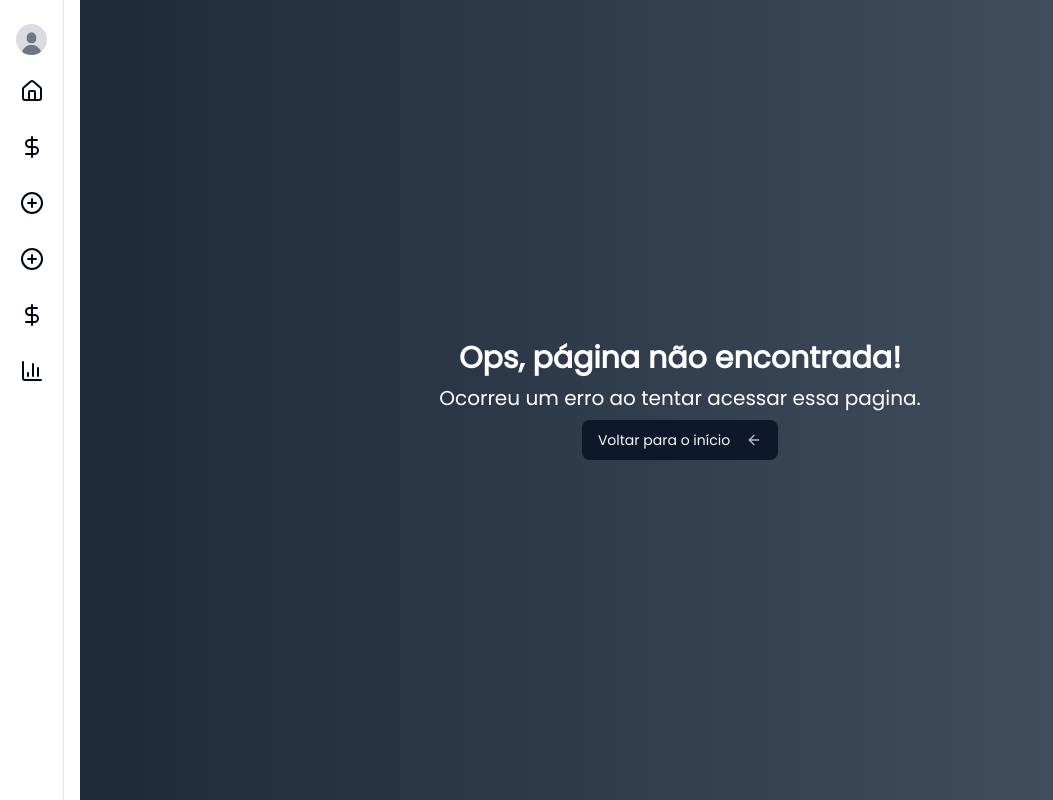
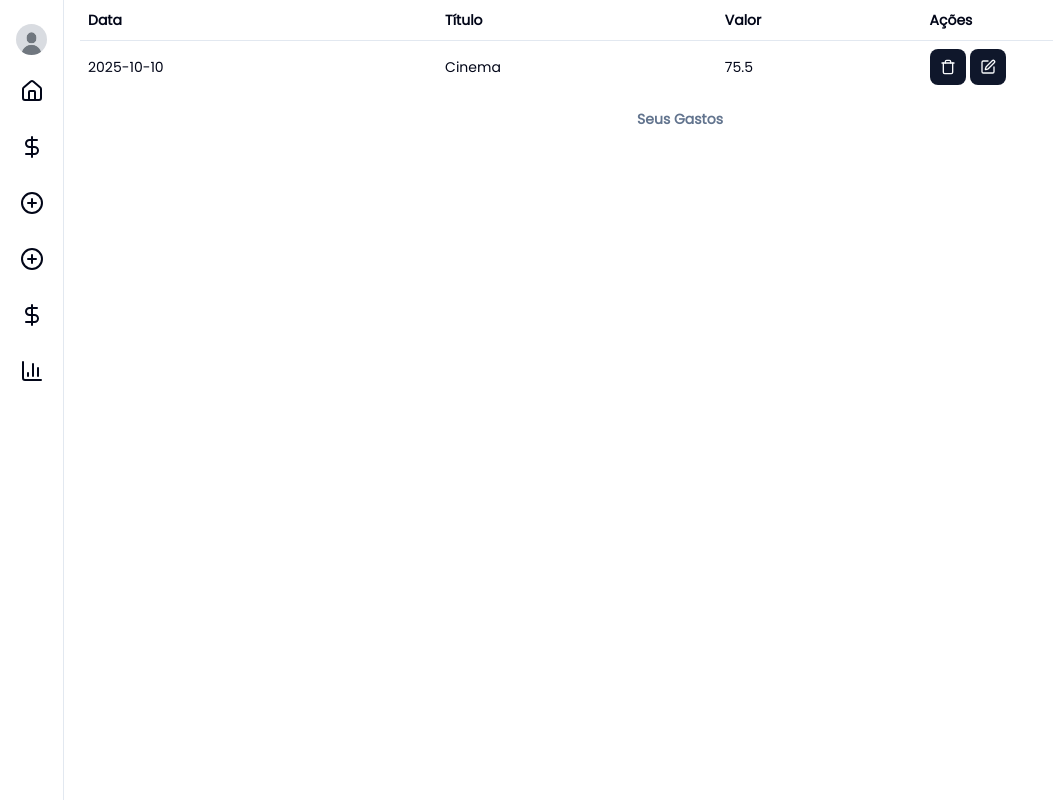
Before and after one commit to joseisaacpy/dev-gastos-v2, a Next.js app: page /gastos in a window 1280 px wide. Before the commit this address had no page. Shown: the whole page, without its empty margins (0-1053 px from the left). Built offline with nearby package versions, Linux system fonts and the light colour scheme.

Commit message:
feat: criar páginas com mock de dados ficticios de gastos e receitas

```diff
--- /dev/null
+++ b/src/app/gastos/page.jsx
@@ -0,0 +1,59 @@
+// Importa os componentes ui
+import {
+  Table,
+  TableBody,
+  TableCaption,
+  TableCell,
+  TableHead,
+  TableHeader,
+  TableRow,
+} from "@/components/ui/table";
+import { Button } from "@/components/ui/button";
+
+// Icons
+import { Trash, Edit } from "lucide-react";
+
+export default function Gastos() {
+  const gastos = [{ id: 1, data: "2025-10-10", nome: "Cinema", valor: 75.5 }];
+  return (
+    <section className="px-2 md:p-0">
+      <div className="overflow-x-auto">
+        <Table>
+          <TableCaption className={"font-bold"}>Seus Gastos</TableCaption>
+          <TableHeader>
+            <TableRow>
+              <TableHead className={"font-bold"}>Data</TableHead>
+              <TableHead className={"font-bold"}>Título</TableHead>
+              <TableHead className={"font-bold"}>Valor</TableHead>
+              <TableHead className={"font-bold"}>Ações</TableHead>
+            </TableRow>
+          </TableHeader>
+          <TableBody>
+            {/* Adiciona dados com map */}
+            {gastos.map((gasto) => {
+              return (
+                <TableRow key={gasto.id}>
+                  <TableCell>{gasto.data}</TableCell>
+                  <TableCell>{gasto.nome}</TableCell>
+                  <TableCell>{gasto.valor}</TableCell>
+                  <TableCell>
+                    <div className="flex gap-1 items-center">
+                      {/* Excluir */}
+                      <Button className={"cursor-pointer"} size="icon">
+                        <Trash className="h-4 w-4" />
+                      </Button>
+                      {/* Editar */}
+                      <Button className={"cursor-pointer"} size="icon">
+                        <Edit className="h-4 w-4" />
+                      </Button>
+                    </div>
+                  </TableCell>
+                </TableRow>
+              );
+            })}
+          </TableBody>
+        </Table>
+      </div>
+    </section>
+  );
+}
--- /dev/null
+++ b/src/app/receitas/page.jsx
@@ -0,0 +1,60 @@
+// Importa os componentes ui
+import {
+  Table,
+  TableBody,
+  TableCaption,
+  TableCell,
+  TableHead,
+  TableHeader,
+  TableRow,
+} from "@/components/ui/table";
+import { Button } from "@/components/ui/button";
+
+// Icons
+import { Trash, Edit } from "lucide-react";
+
+export default function Receitas() {
+  const receitas = [{ id: 1, data: "2025-10-10", nome: "Cinema", valor: 75.5 }];
+  return (
+    <section className="px-2 md:p-0">
+
+      <div className="overflow-x-auto">
+        <Table>
+          <TableCaption className={"font-bold"}>Suas Receitas</TableCaption>
+          <TableHeader>
+            <TableRow>
+              <TableHead className={"font-bold"}>Data</TableHead>
+              <TableHead className={"font-bold"}>Título</TableHead>
+              <TableHead className={"font-bold"}>Valor</TableHead>
+              <TableHead className={"font-bold"}>Ações</TableHead>
+            </TableRow>
+          </TableHeader>
+          <TableBody>
+            {/* Adiciona dados com map */}
+            {receitas.map((receita) => {
+              return (
+                <TableRow key={receita.id}>
+                  <TableCell>{receita.data}</TableCell>
+                  <TableCell>{receita.nome}</TableCell>
+                  <TableCell>{receita.valor}</TableCell>
+                  <TableCell>
+                    <div className="flex gap-1 items-center">
+                      {/* Excluir */}
+                      <Button className={"cursor-pointer"} size="icon">
+                        <Trash className="h-4 w-4" />
+                      </Button>
+                      {/* Editar */}
+                      <Button className={"cursor-pointer"} size="icon">
+                        <Edit className="h-4 w-4" />
+                      </Button>
+                    </div>
+                  </TableCell>
+                </TableRow>
+              );
+            })}
+          </TableBody>
+        </Table>
+      </div>
+    </section>
+  );
+}
```
